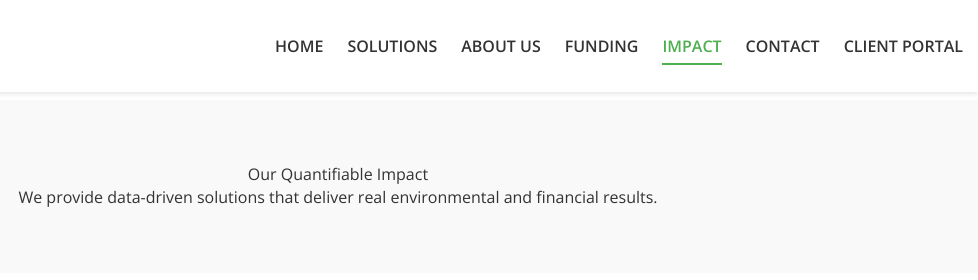
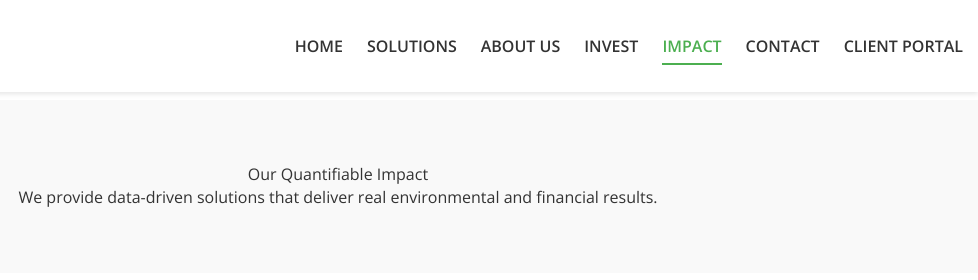
Before and after one commit to EWilliamHertz/ClimateCurtains2, a plain HTML site: page pages/impact.html in a window 1280 px wide. Shown: the top 280 px of the page, 302-1280 px from the left. Drawn offline with nearby package versions, Linux system fonts and the light colour scheme.

Commit message:
Update impact.html

```diff
--- a/pages/impact.html
+++ b/pages/impact.html
@@ -46,7 +46,7 @@
                     <li><a href="../index.html">HOME</a></li>
                     <li><a href="our-solutions.html">SOLUTIONS</a></li>
                     <li><a href="about.html">ABOUT US</a></li>
-                    <li><a href="funding.html">FUNDING</a></li>
+                    <li><a href="invest.html">INVEST</a></li>
                     <li><a href="impact.html" class="active">IMPACT</a></li>
                     <li><a href="contact.html">CONTACT</a></li>
                     <li><a href="portal.html">CLIENT PORTAL</a></li>
@@ -152,7 +152,6 @@
             </div>
         </section>
 
-        <!-- CTA Section -->
         <section class="cta-section">
             <div class="container">
                 <h2>Ready to Make an Impact?</h2>
@@ -172,7 +171,7 @@
                     <h3>Quick Links</h3>
                     <ul>
                         <li><a href="about.html">ABOUT US</a></li>
-                        <li><a href="funding.html">FUNDING</a></li>
+                        <li><a href="invest.html">INVEST</a></li>
                         <li><a href="contact.html">CONTACT</a></li>
                     </ul>
                 </div>
```
